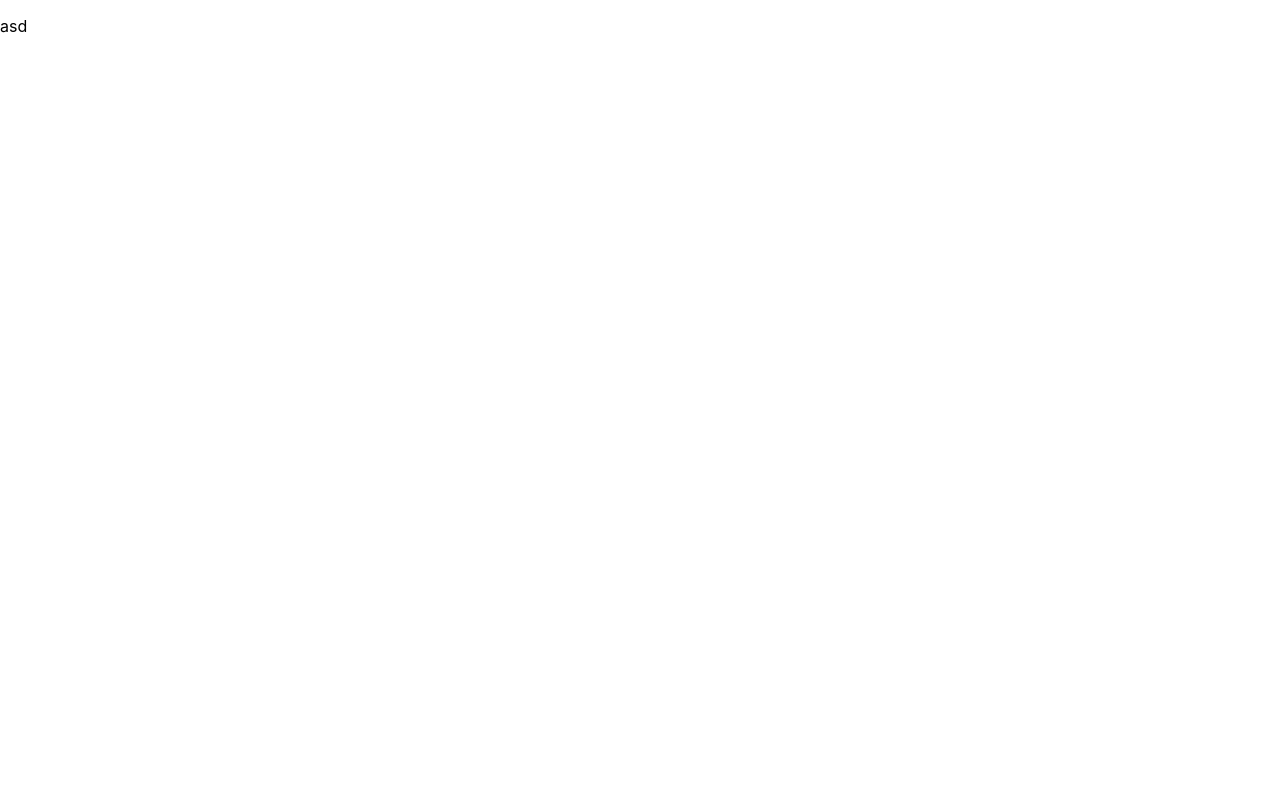
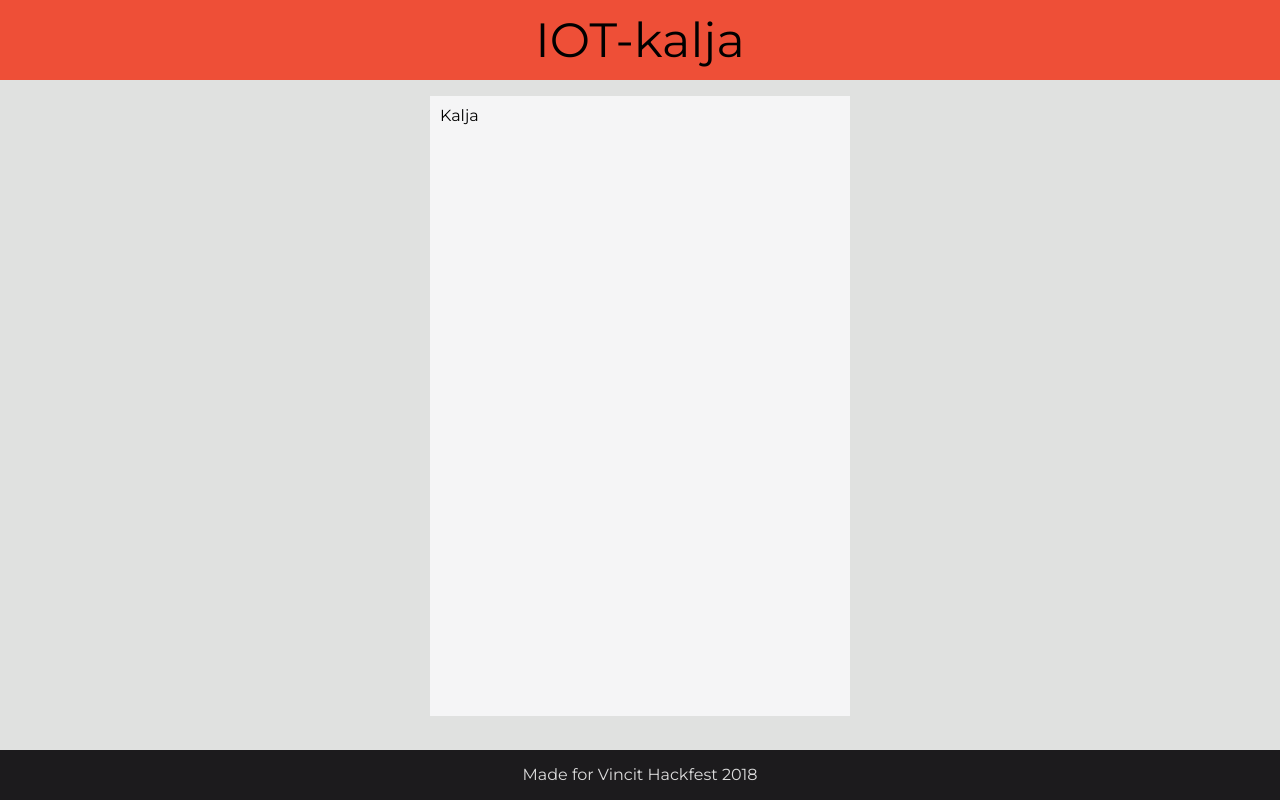
Before and after one commit to kovipu/IOT-kalja, a React (Create React App) app in the folder client/: page / in a window 1280 px wide. Built offline with nearby package versions, Linux system fonts and the light colour scheme.

Commit message:
Initial styling for frontend

```diff
--- a/client/package.json
+++ b/client/package.json
@@ -5,7 +5,8 @@
   "dependencies": {
     "axios": "^0.18.0",
     "react": "^16.6.0",
-    "react-dom": "^16.6.0"
+    "react-dom": "^16.6.0",
+    "styled-components": "^4.0.3"
   },
   "devDependencies": {
     "react-scripts": "2.1.1"
--- a/client/public/index.html
+++ b/client/public/index.html
@@ -19,7 +19,8 @@
       work correctly both with client-side routing and a non-root public URL.
       Learn how to configure a non-root public URL by running `npm run build`.
     -->
-    <title>React App</title>
+    <link href="https://fonts.googleapis.com/css?family=Montserrat" rel="stylesheet">
+    <title>IOT-kalja</title>
   </head>
   <body>
     <noscript>
--- a/client/src/App.css
+++ /dev/null
@@ -1,32 +0,0 @@
-.App {
-  text-align: center;
-}
-
-.App-logo {
-  animation: App-logo-spin infinite 20s linear;
-  height: 40vmin;
-}
-
-.App-header {
-  background-color: #282c34;
-  min-height: 100vh;
-  display: flex;
-  flex-direction: column;
-  align-items: center;
-  justify-content: center;
-  font-size: calc(10px + 2vmin);
-  color: white;
-}
-
-.App-link {
-  color: #61dafb;
-}
-
-@keyframes App-logo-spin {
-  from {
-    transform: rotate(0deg);
-  }
-  to {
-    transform: rotate(360deg);
-  }
-}
--- a/client/src/App.js
+++ b/client/src/App.js
@@ -1,13 +1,16 @@
 import React, { Component } from 'react';
+import styled, { createGlobalStyle } from 'styled-components';
+
 import { getTemp } from './api';
+import Banner from './components/Banner';
+import Beer from './components/Beer';
+import Footer from './components/Footer';
 
 class App extends Component {
-  constructor(props) {
-    super(props);
-    this.state = {
-      data: []
-    }
-  }
+  state = {
+    data: []
+  };
+
   componentDidMount() {
     const that = this;
     let index = 0;
@@ -15,16 +18,47 @@ class App extends Component {
       getTemp(index).then((res) => {
         const data = res.data;
         that.setState({ data })
-      })
+      });
       index = index + 1;
       setTimeout(getData, 1000)
     };
     getData();
   }
+
   render() {
-    console.log(this.state.data);
-    return <p>asd</p>
+    return (
+      <div>
+        <GlobalStyle/>
+        <Banner/>
+        <BeersWrapper>
+        {
+          this.state.data.map(beer => (
+            <Beer beer={beer}/>
+          ))
+        }
+        </BeersWrapper>
+        <Footer/>
+      </div>
+    )
   }
 }
 
+const GlobalStyle = createGlobalStyle`
+  html {
+    font-family: 'Montserrat', sans-serif;
+  }
+
+  body {
+    background-color: #e0e1e0;
+    padding: 0;
+    margin: 0;
+  }
+`;
+
+const BeersWrapper = styled.div`
+  min-height: calc(100vh - 130px);
+  display: flex;
+  justify-content: center;
+`;
+
 export default App;
--- a/client/src/components/Banner.js
+++ b/client/src/components/Banner.js
@@ -0,0 +1,19 @@
+import React from 'react';
+import styled from 'styled-components';
+
+const Banner = () => (
+  <BannerWrapper>
+    IOT-kalja
+  </BannerWrapper>
+);
+
+const BannerWrapper = styled.div`
+  width: 100vw;
+  background-color: #ee4f37;
+  height: 80px;
+  text-align: center;
+  line-height: 80px;
+  font-size: 3em;
+`;
+
+export default Banner;
--- a/client/src/components/Beer.js
+++ b/client/src/components/Beer.js
@@ -0,0 +1,21 @@
+import React from 'react';
+import styled from 'styled-components';
+
+const Beer = (beer) => (
+  <BeerWrapper>
+    Kalja
+  </BeerWrapper>
+);
+
+const BeerWrapper = styled.div`
+  padding: 10px;
+  margin: 16px;
+  background-color: #f5f5f6;
+  max-height: 600px;
+  width: 400px;
+  @media(max-width: 768px) {
+    width: 100vw;
+  }
+`;
+
+export default Beer;
--- a/client/src/components/Footer.js
+++ b/client/src/components/Footer.js
@@ -0,0 +1,19 @@
+import React from 'react';
+import styled from 'styled-components';
+
+const Footer = () => (
+  <FooterWrapper>
+    Made for Vincit Hackfest 2018
+  </FooterWrapper>
+);
+
+const FooterWrapper = styled.div`
+  background-color: #1c1b1d;
+  color: #dddddd;
+  width: 100vw;
+  text-align: center;
+  height: 50px;
+  line-height: 50px;
+`;
+
+export default Footer;
--- a/client/src/index.css
+++ /dev/null
@@ -1,14 +0,0 @@
-body {
-  margin: 0;
-  padding: 0;
-  font-family: -apple-system, BlinkMacSystemFont, "Segoe UI", "Roboto", "Oxygen",
-    "Ubuntu", "Cantarell", "Fira Sans", "Droid Sans", "Helvetica Neue",
-    sans-serif;
-  -webkit-font-smoothing: antialiased;
-  -moz-osx-font-smoothing: grayscale;
-}
-
-code {
-  font-family: source-code-pro, Menlo, Monaco, Consolas, "Courier New",
-    monospace;
-}
--- a/client/src/index.js
+++ b/client/src/index.js
@@ -1,6 +1,5 @@
 import React from 'react';
 import ReactDOM from 'react-dom';
-import './index.css';
 import App from './App';
 import * as serviceWorker from './serviceWorker';
 
```
Also changed, not shown: 1 other file (tests, documents, lock files or other folders).
